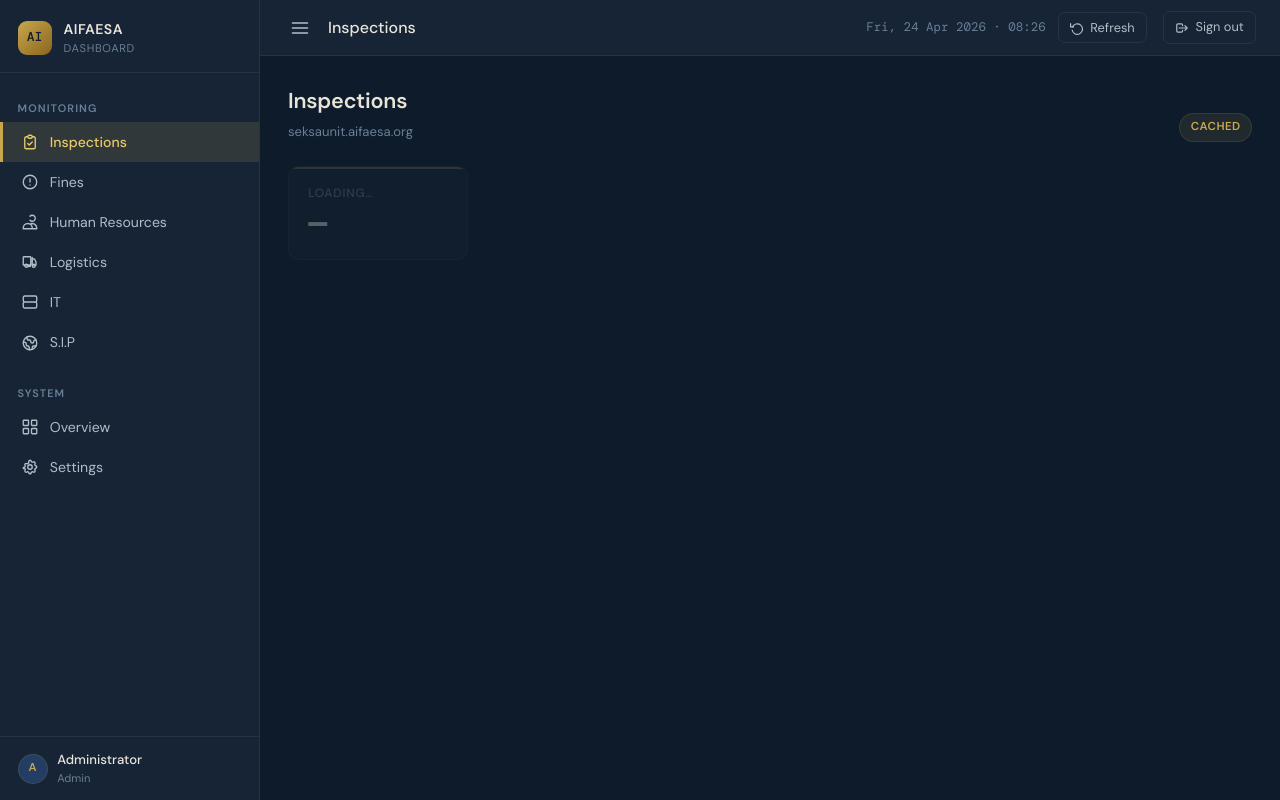
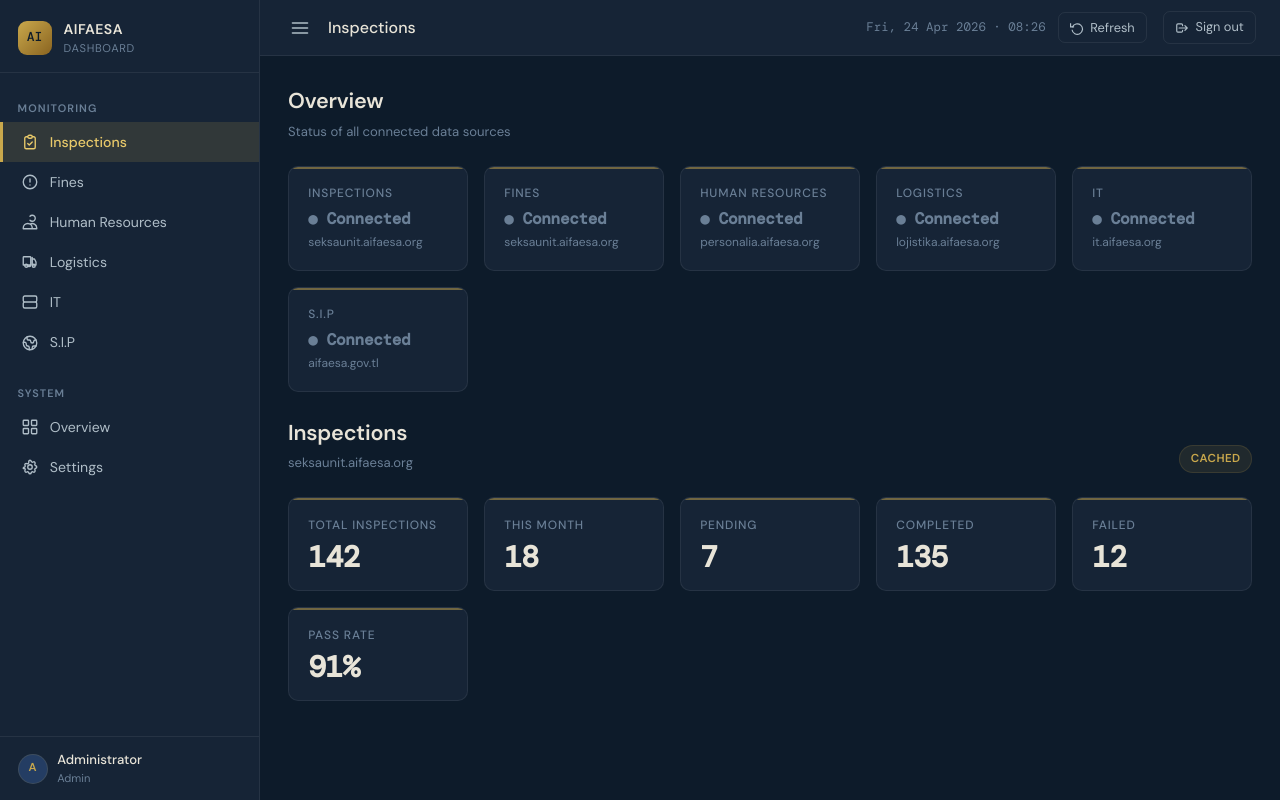
Before and after one commit to sgclobo/dashboardig, a PHP site: page / in a window 1280 px wide. Run offline with PHP 8.4, Linux system fonts and the light colour scheme; a user stored in the database is signed in; data comes from the database, SQL or seed files in the repository.

Commit message:
Fixed contents page display.

```diff
--- a/assets/css/dashboard.css
+++ b/assets/css/dashboard.css
@@ -392,6 +392,15 @@ a {
   animation: fadeIn 0.2s ease;
 }
 
+/* Non-JS fallback: show default overview and hash-targeted sections */
+#section-overview {
+  display: block;
+}
+.section-panel:target {
+  display: block;
+  animation: fadeIn 0.2s ease;
+}
+
 @keyframes fadeIn {
   from {
     opacity: 0;
--- a/index.php
+++ b/index.php
@@ -7,6 +7,10 @@ require_login();
 
 $user    = current_user();
 $sources = all_sources();
+$sourceStats = [];
+foreach ($sources as $src) {
+    $sourceStats[$src['slug']] = fetch_source($src);
+}
 
 // Log access
 db()->prepare('INSERT INTO access_log (user_id, section, ip) VALUES (?,?,?)')
@@ -30,6 +34,17 @@ $icons = [
 function icon(string $name, array $icons): string {
     $path = $icons[$name] ?? $icons['circle'];
     return '<svg viewBox="0 0 24 24" fill="none" stroke="currentColor" stroke-width="1.8">' . $path . '</svg>';
+}
+
+function stat_label(string $key): string {
+    return ucwords(str_replace('_', ' ', $key));
+}
+
+function stat_value($value): string {
+    if (is_int($value) || is_float($value)) {
+        return number_format((float) $value, 0, '.', ',');
+    }
+    return (string) $value;
 }
 ?>
 <!DOCTYPE html>
@@ -67,16 +82,17 @@ function icon(string $name, array $icons): string {
                 <div class="section-label">Monitoring</div>
 
                 <?php foreach ($sources as $src): ?>
-                <div class="nav-item" data-section="<?= htmlspecialchars($src['slug']) ?>"
+                <a class="nav-item" href="#section-<?= htmlspecialchars($src['slug']) ?>"
+                    data-section="<?= htmlspecialchars($src['slug']) ?>"
                     data-label="<?= htmlspecialchars($src['label']) ?>" title="<?= htmlspecialchars($src['label']) ?>">
                     <span class="nav-icon"><?= icon($src['icon'], $icons) ?></span>
                     <span class="nav-label"><?= htmlspecialchars($src['label']) ?></span>
-                </div>
+                </a>
                 <?php endforeach; ?>
 
                 <div class="section-label" style="margin-top:.5rem">System</div>
 
-                <div class="nav-item" data-section="overview" data-label="Overview" title="Overview">
+                <a class="nav-item" href="#section-overview" data-section="overview" data-label="Overview" title="Overview">
                     <span class="nav-icon">
                         <svg viewBox="0 0 24 24" fill="none" stroke="currentColor" stroke-width="1.8">
                             <rect x="3" y="3" width="7" height="7" rx="1" />
@@ -86,10 +102,10 @@ function icon(string $name, array $icons): string {
                         </svg>
                     </span>
                     <span class="nav-label">Overview</span>
-                </div>
+                </a>
 
                 <?php if ($user['role'] === 'admin'): ?>
-                <div class="nav-item" data-section="settings" data-label="Settings" title="Settings">
+                <a class="nav-item" href="#section-settings" data-section="settings" data-label="Settings" title="Settings">
                     <span class="nav-icon">
                         <svg viewBox="0 0 24 24" fill="none" stroke="currentColor" stroke-width="1.8">
                             <path stroke-linecap="round" stroke-linejoin="round"
@@ -98,7 +114,7 @@ function icon(string $name, array $icons): string {
                         </svg>
                     </span>
                     <span class="nav-label">Settings</span>
-                </div>
+                </a>
                 <?php endif; ?>
 
             </nav>
@@ -188,12 +204,27 @@ function icon(string $name, array $icons): string {
                         <span class="badge-status cache">Cached</span>
                     </div>
 
-                    <!-- Stats cards — populated via JS -->
                     <div class="stats-grid">
-                        <div class="stat-card" style="opacity:.35">
-                            <div class="stat-label">Loading…</div>
-                            <div class="stat-value">—</div>
+                        <?php $data = $sourceStats[$src['slug']] ?? []; ?>
+                        <?php if (isset($data['error'])): ?>
+                        <div class="alert error">⚠ <?= htmlspecialchars((string) $data['error']) ?></div>
+                        <?php else: ?>
+                        <?php
+                            $entries = array_filter($data, static function ($k) {
+                                return !str_starts_with((string) $k, '_');
+                            }, ARRAY_FILTER_USE_KEY);
+                        ?>
+                        <?php if (!empty($entries)): ?>
+                        <?php foreach ($entries as $k => $v): ?>
+                        <div class="stat-card">
+                            <div class="stat-label"><?= htmlspecialchars(stat_label((string) $k)) ?></div>
+                            <div class="stat-value"><?= htmlspecialchars(stat_value($v)) ?></div>
                         </div>
+                        <?php endforeach; ?>
+                        <?php else: ?>
+                        <p style="color:var(--muted)">No data returned.</p>
+                        <?php endif; ?>
+                        <?php endif; ?>
                     </div>
 
                     <!-- Placeholder for future charts/tables per section -->
```
Also changed, not shown: api/section.php (+17 -2 lines).
